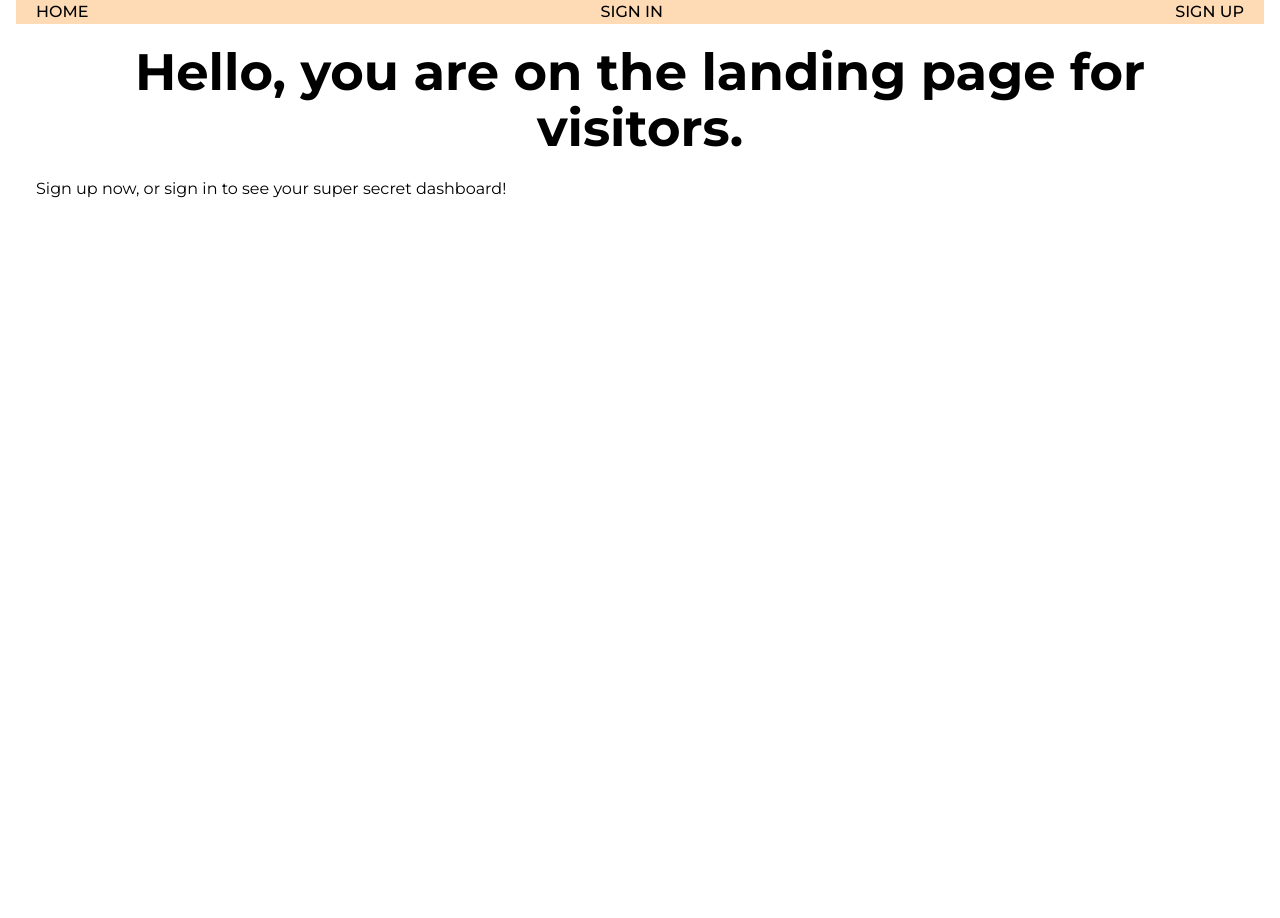
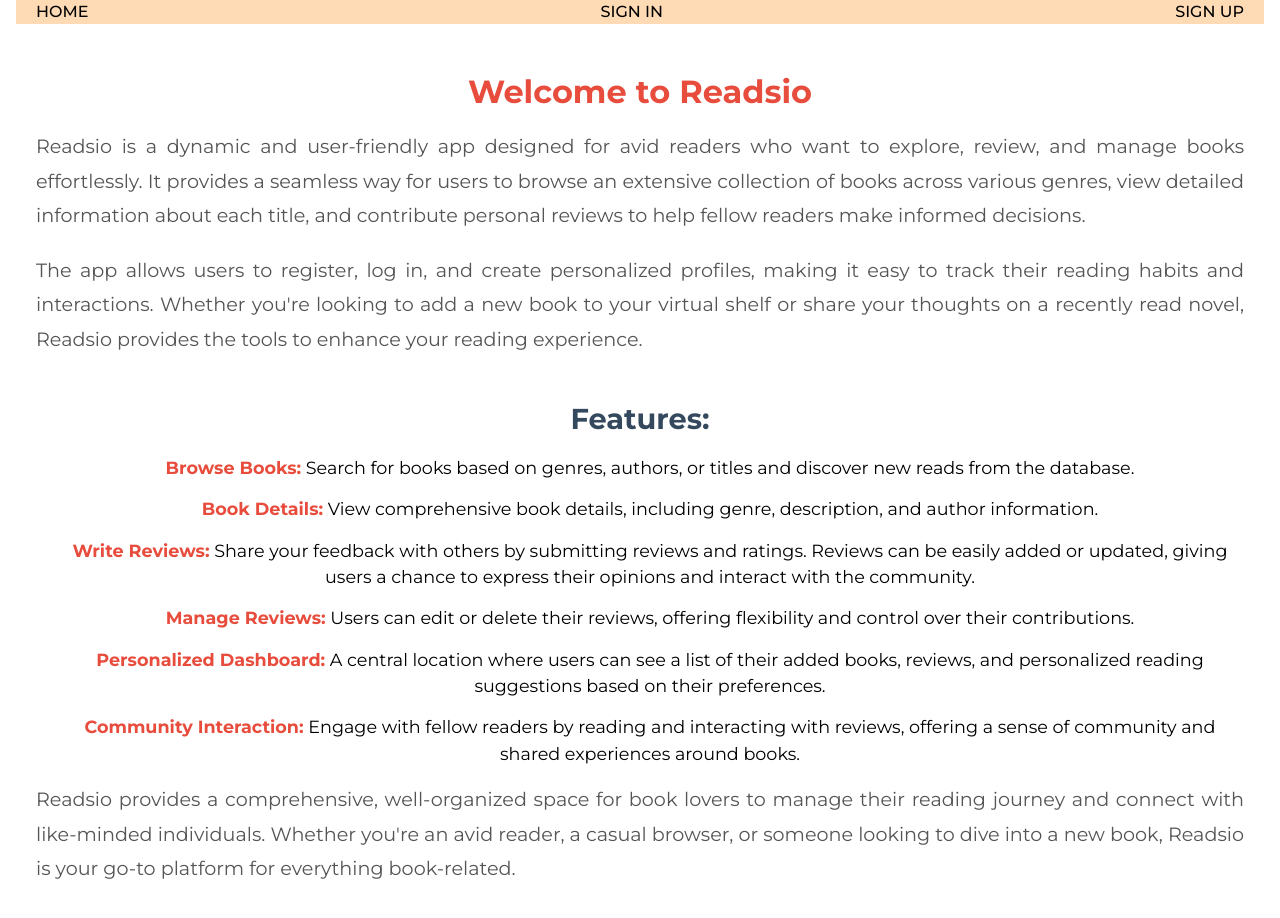
Before and after one commit to tamerlanmustafa/react-readsio-front-end, a React (Vite) app: page / in a window 1280 px wide. Shown: the top 918 px of the page. Before the commit the page ends 800 px from the top, so only its background shows below. Built offline with nearby package versions, Linux system fonts and the light colour scheme; no server answers.

Commit message:
update landing page text

```diff
--- a/src/components/Landing/Landing.jsx
+++ b/src/components/Landing/Landing.jsx
@@ -1,8 +1,24 @@
 const Landing = () => {
   return (
     <main>
-      <h1>Hello, you are on the landing page for visitors.</h1>
-      <p>Sign up now, or sign in to see your super secret dashboard!</p>
+      <div class="container">
+        <h1>Welcome to Readsio</h1>
+        <p>Readsio is a dynamic and user-friendly app designed for avid readers who want to explore, review, and manage books effortlessly. It provides a seamless way for users to browse an extensive collection of books across various genres, view detailed information about each title, and contribute personal reviews to help fellow readers make informed decisions.</p>
+
+        <p>The app allows users to register, log in, and create personalized profiles, making it easy to track their reading habits and interactions. Whether you're looking to add a new book to your virtual shelf or share your thoughts on a recently read novel, Readsio provides the tools to enhance your reading experience.</p>
+
+        <h2>Features:</h2>
+        <ul>
+          <li><strong>Browse Books:</strong> Search for books based on genres, authors, or titles and discover new reads from the database.</li>
+          <li><strong>Book Details:</strong> View comprehensive book details, including genre, description, and author information.</li>
+          <li><strong>Write Reviews:</strong> Share your feedback with others by submitting reviews and ratings. Reviews can be easily added or updated, giving users a chance to express their opinions and interact with the community.</li>
+          <li><strong>Manage Reviews:</strong> Users can edit or delete their reviews, offering flexibility and control over their contributions.</li>
+          <li><strong>Personalized Dashboard:</strong> A central location where users can see a list of their added books, reviews, and personalized reading suggestions based on their preferences.</li>
+          <li><strong>Community Interaction:</strong> Engage with fellow readers by reading and interacting with reviews, offering a sense of community and shared experiences around books.</li>
+        </ul>
+
+        <p>Readsio provides a comprehensive, well-organized space for book lovers to manage their reading journey and connect with like-minded individuals. Whether you're an avid reader, a casual browser, or someone looking to dive into a new book, Readsio is your go-to platform for everything book-related.</p>
+      </div>
     </main>
   );
 };
```
